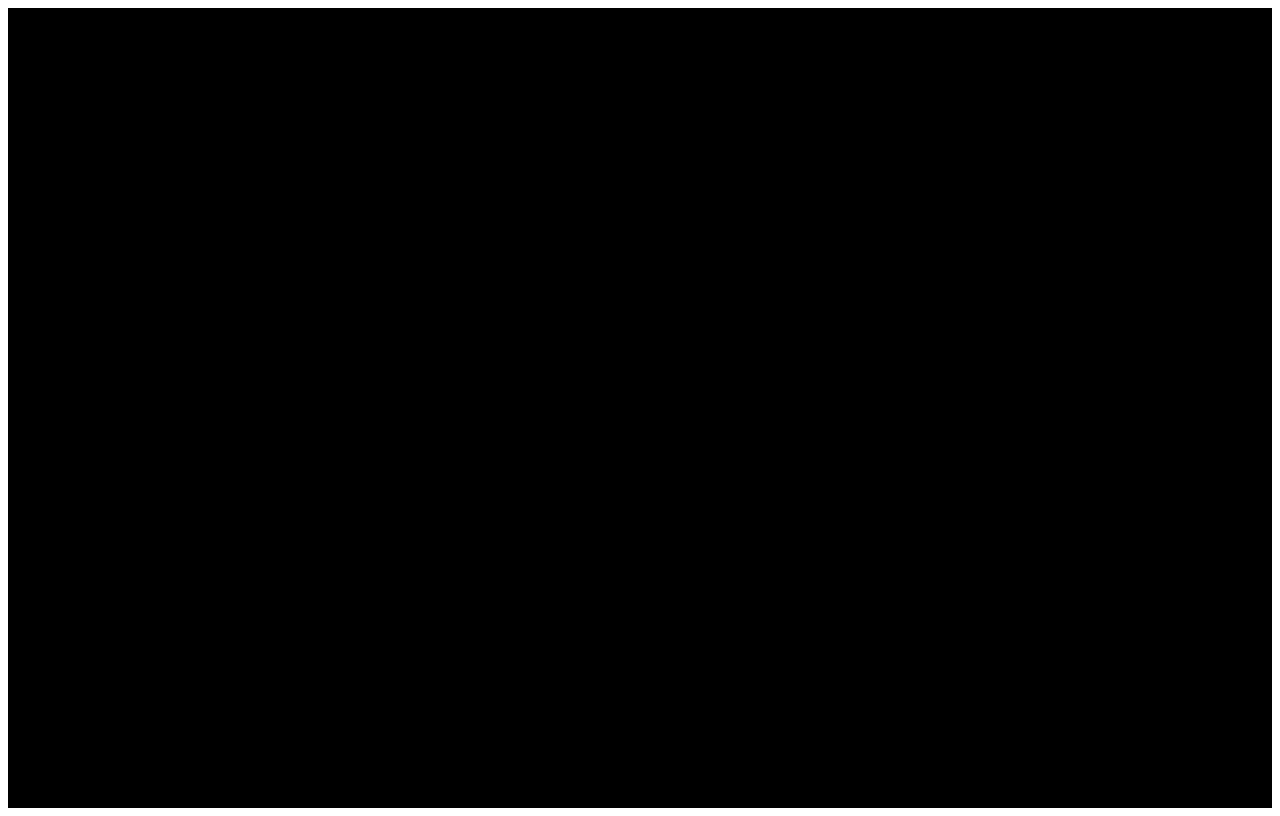
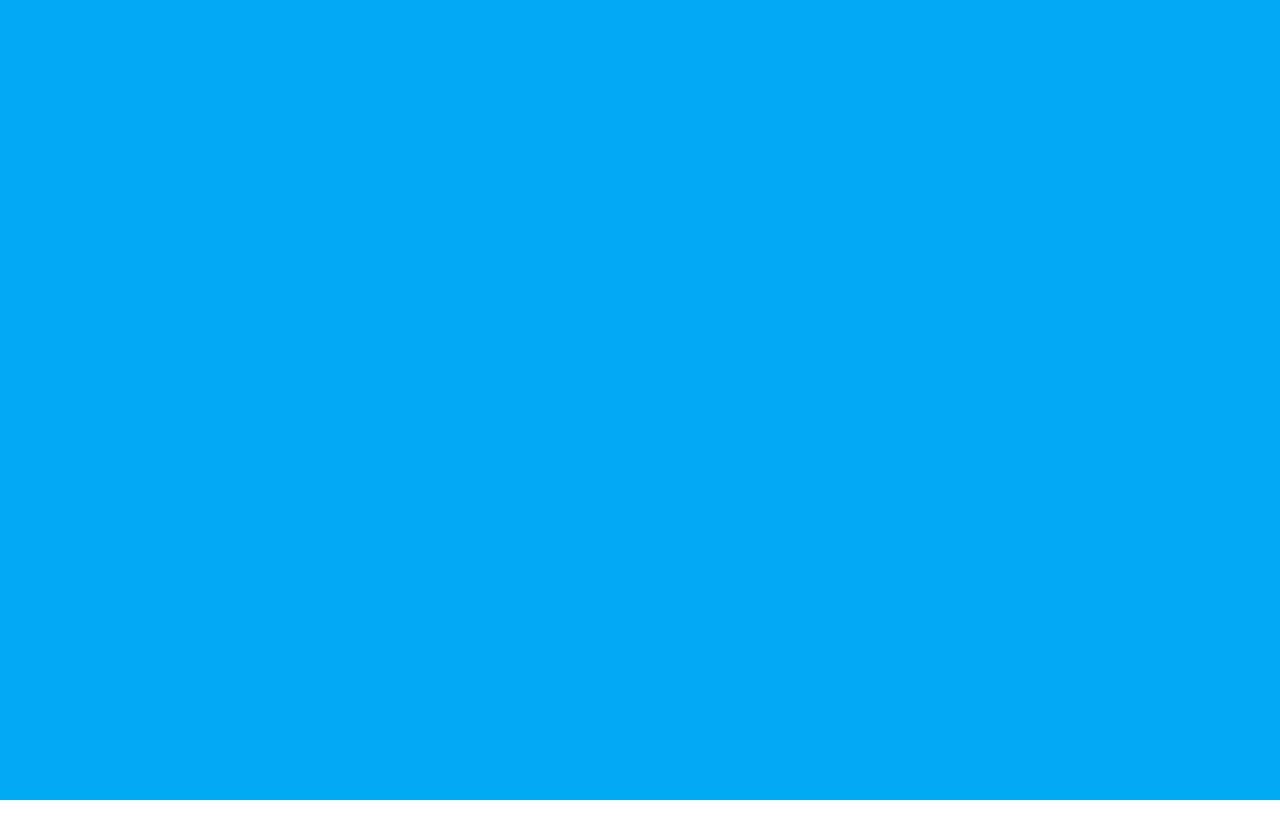
Before and after one commit to YunSeong-Park/resume-react-app, a React (Create React App) app: page / in a window 1280 px wide. Built offline with nearby package versions, Linux system fonts and the light colour scheme.

Commit message:
[Setting] emotion theme 설정

```diff
--- a/src/App.tsx
+++ b/src/App.tsx
@@ -1,12 +1,11 @@
 /** @jsxImportSource @emotion/react */
-import React from "react";
 import { css, jsx } from "@emotion/react";
 
 function App() {
   return (
     <div
-      css={css`
-        background: black;
+      css={(theme) => css`
+        background: ${theme.color.primary};
         display: flex;
         justify-content: center;
         align-items: center;
--- a/src/index.tsx
+++ b/src/index.tsx
@@ -1,10 +1,16 @@
+/** @jsxImportSource @emotion/react */
 import React from "react";
 import ReactDOM from "react-dom";
 import App from "./App";
+import "./index.css";
+import { jsx, ThemeProvider } from "@emotion/react";
+import { defaultTheme } from "./style";
 
 ReactDOM.render(
   <React.StrictMode>
-    <App />
+    <ThemeProvider theme={defaultTheme}>
+      <App />
+    </ThemeProvider>
   </React.StrictMode>,
   document.getElementById("root")
 );
```
Also changed, not shown: src/emotion.d.ts (added, +29 -0 lines).
